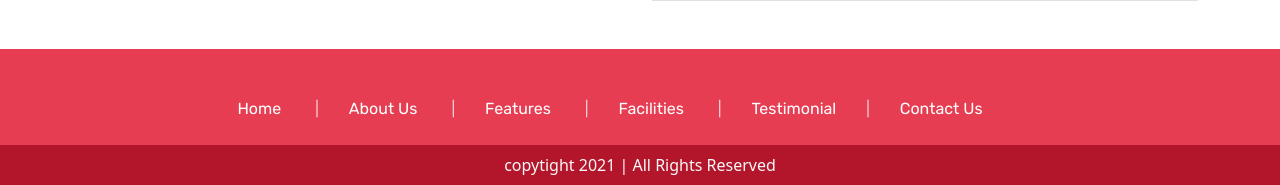
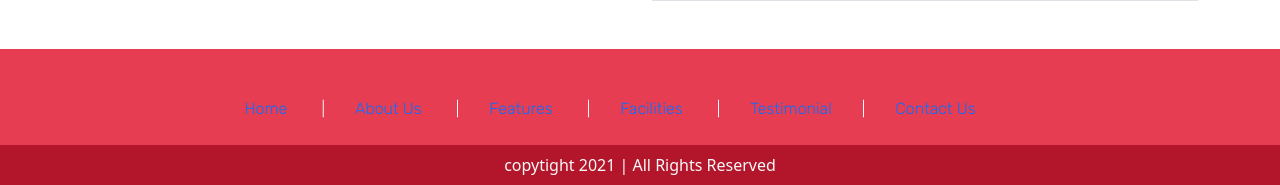
Before and after one commit to rohitsraj12/Landing_pages, a PHP site: page / in a window 1280 px wide. Shown: the part 5030-5215 px from the top of the page. Run offline with PHP 8.4, Linux system fonts and the light colour scheme; some web fonts are replaced.

Commit message:
Update responsive.css

```diff
--- a/school_landing_page/assets/css/responsive.css
+++ b/school_landing_page/assets/css/responsive.css
@@ -65,11 +65,6 @@
         display: flex;
         flex-direction: row;
         justify-content: center;
-    }
-
-    .footer__nav a {
-        color: #fff;
-        font-weight: 400;
     }
 
     .footer__nav li::after {
```
